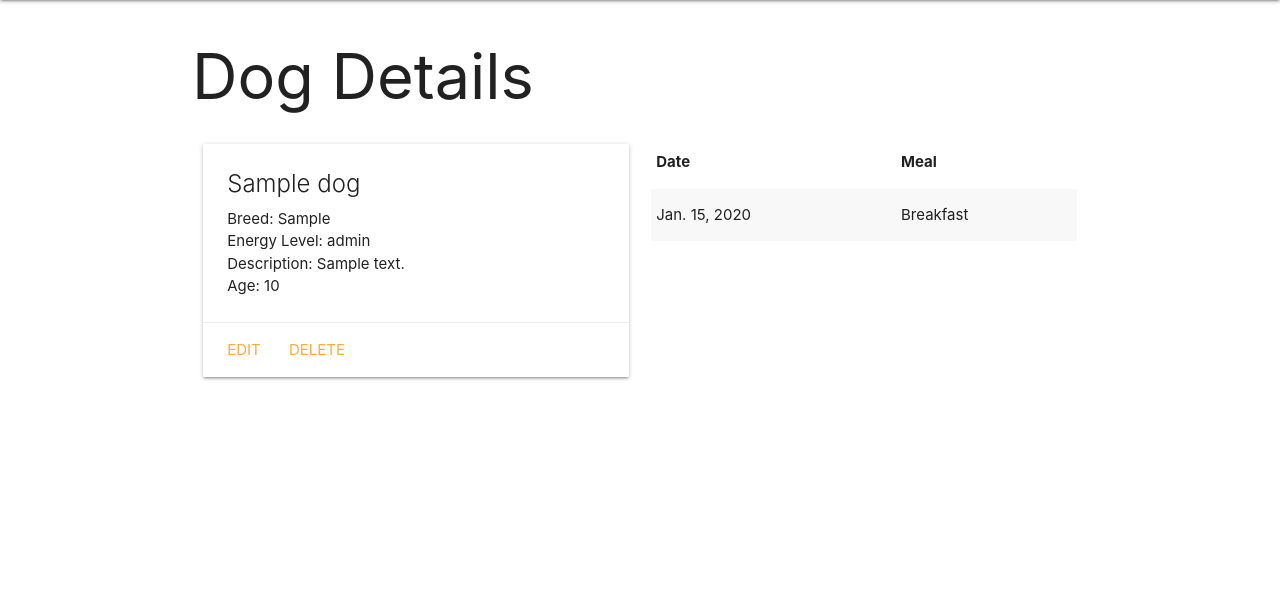
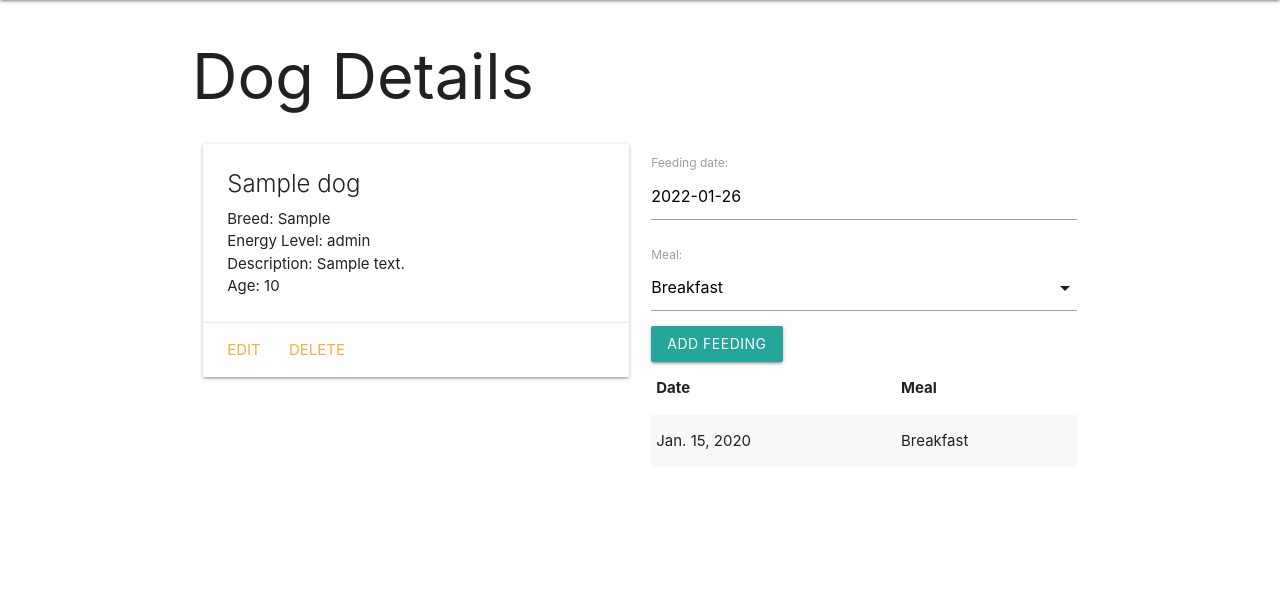
Before and after one commit to sophiedamelio/dogcollector, a Django app: page /dogs/1/ in a window 1280 px wide. Shown: the part 64-666 px from the top of the page. Run offline with Django 3.2, Linux system fonts and the light colour scheme; tables that the repository leaves empty hold one stand-in row (values such as "Sample post").

Commit message:
Add functionality for adding feedings on detail page for any given dog

```diff
--- a/main_app/forms.py
+++ b/main_app/forms.py
@@ -1,2 +1,8 @@
 from django.forms import ModelForm
 from .models import Feeding
+
+
+class FeedingForm(ModelForm):
+    class Meta:
+        model = Feeding
+        fields = ['date', 'meal']
--- a/main_app/models.py
+++ b/main_app/models.py
@@ -37,3 +37,7 @@ class Feeding(models.Model):
 
     def __str__(self):
         return f"{self.get_meal_display()} on {self.date}"
+
+    # change the default sort
+    class Meta:
+        ordering = ['-date']
--- a/main_app/templates/base.html
+++ b/main_app/templates/base.html
@@ -8,6 +8,7 @@
   <meta http-equiv="X-UA-Compatible" content="ie=edge">
   <title>Dog Collector</title>
   <link rel="stylesheet" href="https://cdnjs.cloudflare.com/ajax/libs/materialize/1.0.0/css/materialize.min.css">
+  <script src="https://cdnjs.cloudflare.com/ajax/libs/materialize/1.0.0/js/materialize.min.js"></script>
   <link rel="stylesheet" type="text/css" href="{% static 'css/style.css' %}">
 </head>
 <body>
--- a/main_app/templates/dogs/detail.html
+++ b/main_app/templates/dogs/detail.html
@@ -24,6 +24,13 @@
     </div>
   </div>
   <div class="col s6">
+
+      <form action="{% url 'add_feeding' dog.id %}" method="post">
+          {% csrf_token %}
+          {{ feeding_form.as_p }}
+          <input type="submit" class="btn" value="Add feeding">
+      </form>
+
     <table class="striped">
       <thead>
         <tr><th>Date</th><th>Meal</th></tr>
@@ -39,4 +46,19 @@
     </table>
   </div>
 </div>
+<script>
+
+    const dateEl = document.getElementById('id_date');
+    M.Datepicker.init(dateEl, {
+        format: 'yyyy-mm-dd',
+        defaultDate: new Date(),
+        setDefaultDate: true,
+        autoClose: true
+    });
+
+    const selectEl = document.getElementById('id_meal');
+    M.FormSelect.init(selectEl);
+</script>
+
+
 {% endblock %}
--- a/main_app/urls.py
+++ b/main_app/urls.py
@@ -6,6 +6,8 @@ urlpatterns = [
     path('about/', views.about, name='about'),
     path('dogs/', views.dogs_index, name='index'),
     path('dogs/<int:dog_id>/', views.dogs_detail, name='detail'),
+    path('dogs/<int:dog_id>/add_feeding',
+         views.add_feeding, name='add_feeding'),
     path('dogs/create/', views.DogCreate.as_view(), name='dogs_create'),
     path('dogs/<int:pk>/update/', views.DogUpdate.as_view(), name='dogs_update'),
     path('dogs/<int:pk>/delete/', views.DogDelete.as_view(), name='dogs_delete')
--- a/main_app/views.py
+++ b/main_app/views.py
@@ -3,6 +3,7 @@ from django.shortcuts import render, redirect
 from django.views.generic import CreateView, UpdateView, DeleteView
 
 from .models import Dog
+from .forms import FeedingForm
 
 # Create your views here.
 
@@ -38,4 +39,18 @@ def dogs_index(request):
 
 def dogs_detail(request, dog_id):
     dog = Dog.objects.get(id=dog_id)
-    return render(request, 'dogs/detail.html', {'dog': dog})
+    feeding_form = FeedingForm()
+
+    return render(request, 'dogs/detail.html', {
+        'dog': dog,
+        'feeding_form': feeding_form
+    })
+
+
+def add_feeding(request, dog_id):
+    form = FeedingForm(request.POST)
+    if form.is_valid():
+        new_feeding = form.save(commit=False)
+        new_feeding.dog_id = dog_id
+        new_feeding.save()
+    return redirect('detail', dog_id=dog_id)
```
